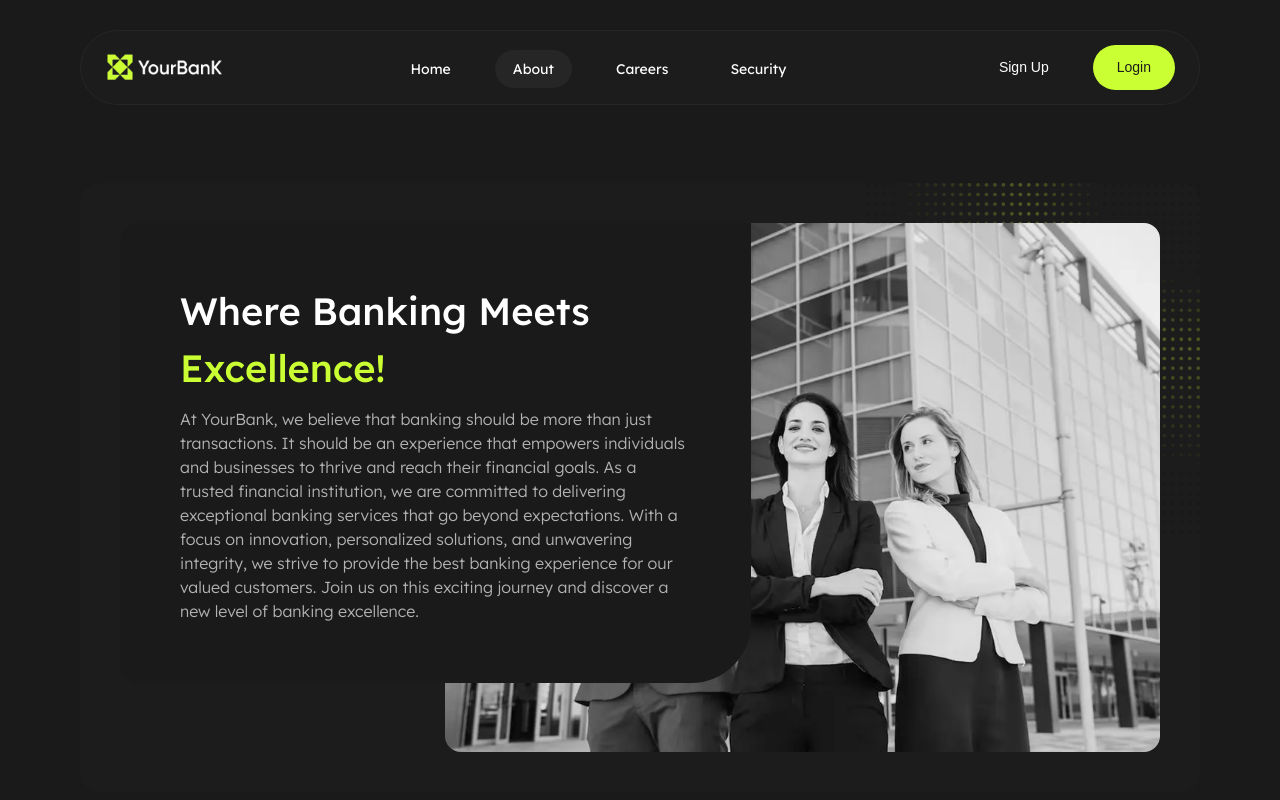
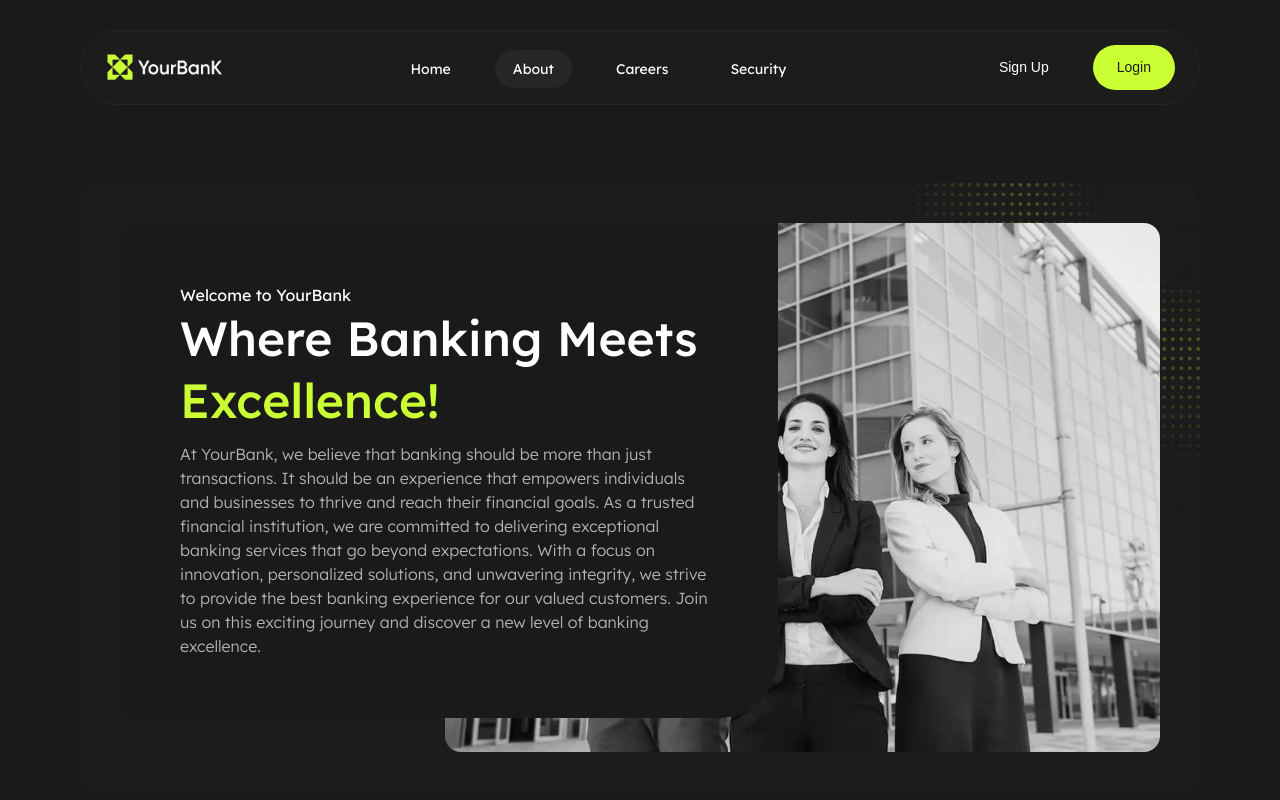
Before and after one commit to shaza-alkheder/YourBanK, a React (Vite) app: page /about in a window 1280 px wide. Shown: the top 800 px of the page. Built offline with nearby package versions, Linux system fonts and the light colour scheme; a web font is replaced by a local one.

Commit message:
update title description inner Hero

```diff
--- a/src/components/Layout/InnerHero/InnerHero.css
+++ b/src/components/Layout/InnerHero/InnerHero.css
@@ -192,12 +192,16 @@ export default InnerHero*/
   left: 50px ;
   top: 50px;
   z-index: 2;
-  width: 631px;
-  padding: 50px 50px;
+  width: 791px;
+  padding: 80px;
   background-color: var(--yb-color-dark-1);
   border-top-left-radius: 20px;
   border-bottom-left-radius: 20px;
   border-bottom-right-radius: 80px;
+}
+.MGts-style h2{
+        font-size: clamp(var(--yb-font-size-heading-lg) ,3.33vw ,58px);
+        line-height: 1.3;
 }
 
 
@@ -220,6 +224,7 @@ export default InnerHero*/
     }
 
     .MGts-style {
+        width: 658px;
         left: 40px;
         top: 40px;
         padding: 60px 60PX;
@@ -258,5 +263,8 @@ export default InnerHero*/
         padding: 24px 24px;
         border-radius: 20px;
     }
+    .MGts-style h2{
+        font-size: var(--yb-font-size-heading-sm);
+}
 
 }
--- a/src/components/Layout/InnerHero/InnerHero.jsx
+++ b/src/components/Layout/InnerHero/InnerHero.jsx
@@ -39,7 +39,7 @@ export default InnerHero*/
 import TitleDescription from '../../UI/TitleDescription/TitleDescription'
 import './InnerHero.css'
 
-function InnerHero({ img , titlePart1, titlePart2, titlePart3, description }) {
+function InnerHero({ Welcome ,img , titlePart1, titlePart2, titlePart3, description }) {
   return (
     <div className="inner-hero">
 
@@ -60,6 +60,7 @@ function InnerHero({ img , titlePart1, titlePart2, titlePart3, description }) {
 
 
         <TitleDescription
+          Welcome={Welcome}
           className="MGts-style"
           titleParts={[
             {
--- a/src/components/Sections/UseCases/UseCases.css
+++ b/src/components/Sections/UseCases/UseCases.css
@@ -197,7 +197,6 @@
 
     .DS_CardStyleUseCase{
         width:  clamp(154px, 39.7vw, 314px);
-        flex: 1 1 154px;
         padding: 20px 14px;
 }
 .DS_TitleTextContent{
@@ -241,7 +240,5 @@
             width:100%;
             text-align: center;
         }
-
-
 }
 }
--- a/src/components/UI/TitleDescription/TitleDescription.css
+++ b/src/components/UI/TitleDescription/TitleDescription.css
@@ -6,10 +6,20 @@
   display: flex;
   flex-direction: column;
   color: var(--yb-color-white);
-  gap: clamp(10px, 0.79vw, 14px);
 }
-
+.DS_Welcome{
+  font-family: var(--yb-font-family-primary);
+font-weight: var(--yb-font-weight-rg);
+  font-size: clamp(
+    var(--yb-font-size-body-sm),
+    1.25vw,
+    var(--yb-font-size-title-md)
+  );
+line-height: 1.5;
+color: var(--yb-color-white);
+}
 .DS_title {
+  margin-bottom: clamp(10px, 0.79vw, 14px);
   font-size: clamp(
     var(--yb-font-size-heading-md),
     2.5vw,
--- a/src/components/UI/TitleDescription/TitleDescription.jsx
+++ b/src/components/UI/TitleDescription/TitleDescription.jsx
@@ -1,8 +1,9 @@
 import './TitleDescription.css'
 
-function TitleDescription({ className = "", titleParts = [], description }) {
+function TitleDescription({ Welcome,className = "", titleParts = [], description }) {
     return (
         <div className={`DS_TitleDescription ${className}`}>
+            {Welcome ?<p className="DS_Welcome" > {Welcome} </p>  : "" }
             <h2 className="DS_title">
                 {titleParts.map((part, index) => (
                     <span key={index} className={part.className || ""}>
--- a/src/pages/About/About.jsx
+++ b/src/pages/About/About.jsx
@@ -10,6 +10,7 @@ function About() {
       <Container>
       <InnerHero
       img = "/assets/img/AboutPge/aboutHeroImage.webp"
+      Welcome="Welcome to YourBank"
       titlePart1 = "Where Banking Meets"
       titlePart2 = "Excellence!"
       description = "At YourBank, we believe that banking should be more than just transactions. It should be an experience that empowers individuals and businesses to thrive and reach their financial goals. As a trusted financial institution, we are committed to delivering exceptional banking services that go beyond expectations. With a focus on innovation, personalized solutions, and unwavering integrity, we strive to provide the best banking experience for our valued customers. Join us on this exciting journey and discover a new level of banking excellence."
--- a/src/pages/Careers/Careers.jsx
+++ b/src/pages/Careers/Careers.jsx
@@ -16,7 +16,7 @@ function Careers() {
       img = "/assets/img/CareersPage/careersHeroImage.webp"
       titlePart1 = "Welcome to"
       titlePart2 = "YourBank"
-      titlePart3 = "Careers"
+      titlePart3 = "Careers!"
       description = "Join our team and embark on a rewarding journey in the banking industry. At YourBank, we are committed to fostering a culture of excellence and providing opportunities for professional growth. With a focus on innovation, customer service, and integrity, we strive to make a positive impact in the lives of our customers and communities. Join us today and be a part of our mission to shape the future of banking."
       />
     </Container>
```
